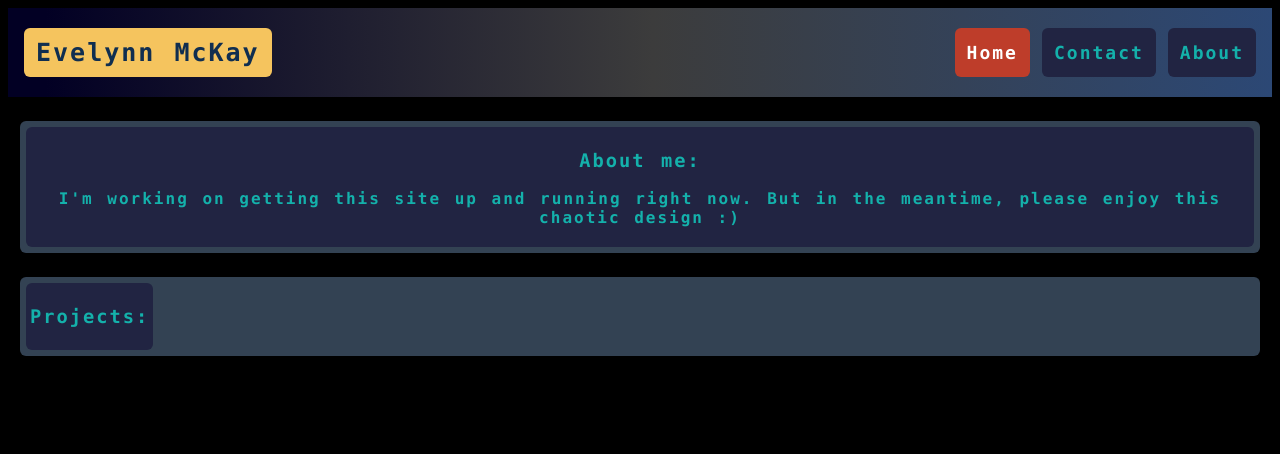
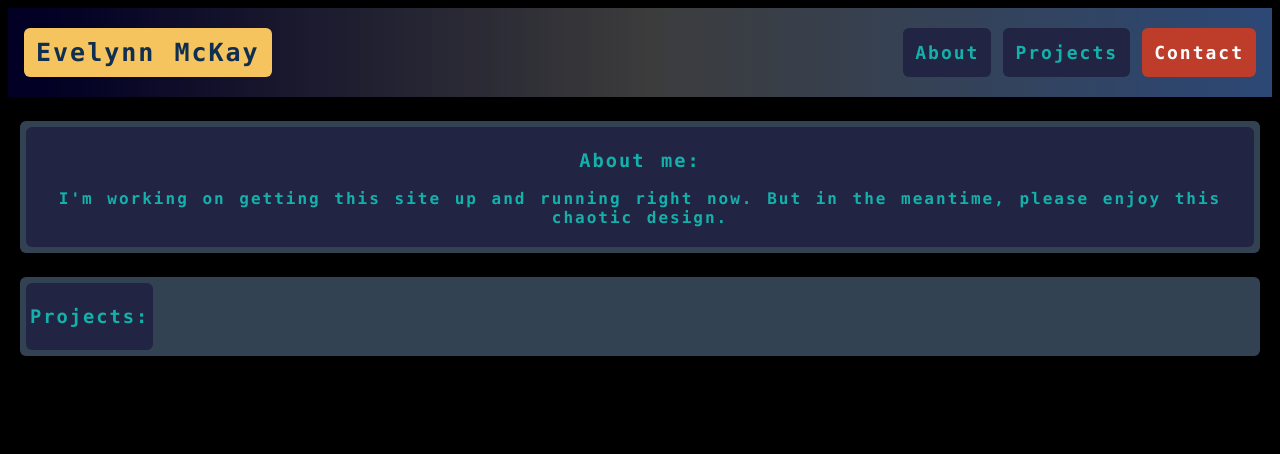
Before and after one commit to evil-lynn/evil-lynn.github.io, a plain HTML site: page index.html in a window 1280 px wide. Shown: the top 454 px of the page. Drawn offline with Linux system fonts and the light colour scheme.

Commit message:
fix links

```diff
--- a/index.html
+++ b/index.html
@@ -12,24 +12,24 @@
   <div class="header">
     <a href="#default" class="logo">Evelynn McKay</a>
     <div class="header-right">
-      <a class="active" href="#home">Home</a>
-      <a href="#contact">Contact</a>
       <a href="#about">About</a>
+      <a href="#projects">Projects</a>
+      <a class="active" href="#contact">Contact</a>
     </div>
   </div>
   <div class="main">
 
-    <div class="about">
+    <div class="about" id="about">
       <div class="title">
         <h3>About me:</h3>
         <p>I'm working on getting this site up and running right now. But in the meantime, please enjoy this chaotic
-          design :) </p>
+          design.</p>
       </div>
     </div>
 
 
 
-    <div class="projects">
+    <div class="projects" id="projects">
       <div class="title">
         <h3>Projects:</h3>
       </div>
@@ -39,7 +39,7 @@
 
 
 
-  <div class="footer">
+  <div class="footer" id="contact">
     <div class="sub-title">
       <h3>Get in touch</h3>
     </div>
@@ -62,7 +62,8 @@
     </div>
 
     <div class="social">
-      <button><i class="fa fa-github-square" style="font-size:36px;color:rgb(131, 31, 131);"></i>GitHub</button>
+      <button href="https://github.com/evil-lynn"><i class="fa fa-github-square"
+          style="font-size:36px;color:rgb(131, 31, 131);"></i>GitHub</button>
 
 
     </div>
```
